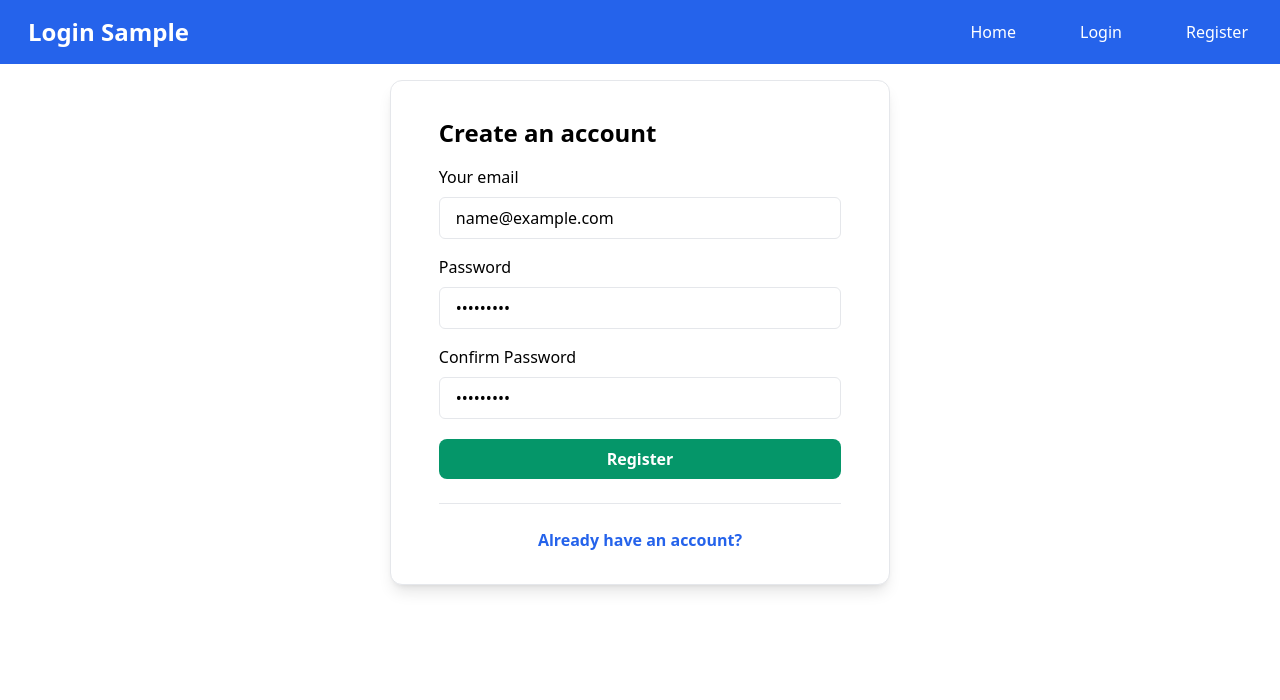
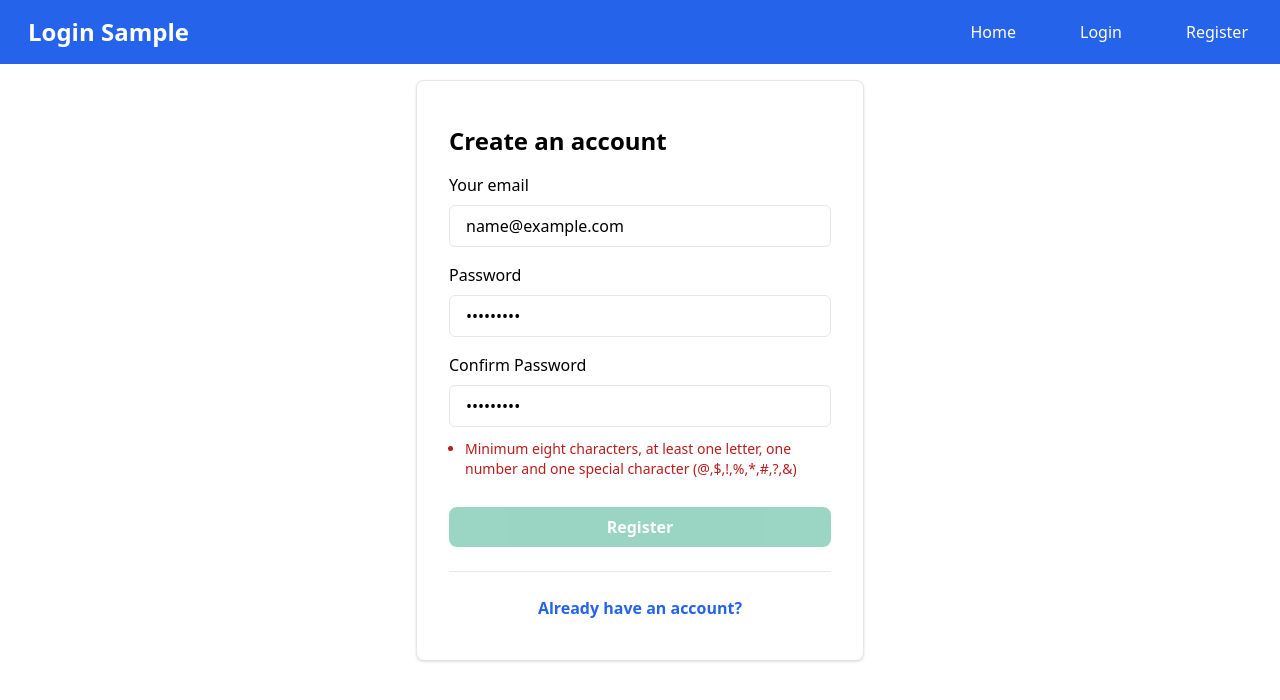
Before and after one commit to thanapholteam/test-react-auth, a React app: page /register in a window 1280 px wide. Both pictures are taken after typing "name@example.com", "Sample123", "Sample123" into the empty fields and a click on the button "Register". Shown: the top 700 px of the page. Built offline with nearby package versions, Linux system fonts and the light colour scheme; no server answers; the HTML template or start-up script is replaced by a standard one.

Commit message:
chore(validate-regis-form)

```diff
--- a/src/pages/Login.tsx
+++ b/src/pages/Login.tsx
@@ -26,10 +26,10 @@ const Login = () => {
 
   return (
     <div>
-      <div className="flex flex-col items-center justify-center">
+      <div className="flex flex-col items-center justify-start mt-4 px-6 py-8 mx-auto md:h-screen lg:py-0">
         <div className="flex-grow">
           <div className="flex items-center justify-center">
-            <div className="px-12 py-6 mt-4 text-left bg-white rounded-xl border shadow-lg">
+            <div className="w-full p-6 bg-white rounded-lg shadow border md:mt-0 sm:max-w-md sm:p-8">
               <h3 className="text-2xl font-bold mt-3">Sign in to your account</h3>
               <form onSubmit={(e) => handleLogin(e)}>
                 <div className="mt-4">
--- a/src/pages/Register.tsx
+++ b/src/pages/Register.tsx
@@ -1,12 +1,14 @@
 import { RegisterPayload } from "@/types/payload";
 import { MySwal } from "@/utils/Swal";
 import { useAuth } from "@/utils/context/AuthContext";
+import { checkPassword, checkEmail } from "@/utils/validate";
 import { useState } from "react";
 import { Link } from "react-router-dom";
 
 const Register = () => {
   const { register } = useAuth();
-
+  const [errEmail, setErrEmail] = useState(true);
+  const [errPassword, setErrPassword] = useState(true);
   const [regisForm, setRegisForm] = useState<RegisterPayload>({
     email: "",
     name: "",
@@ -18,6 +20,8 @@ const Register = () => {
     const name = event.target.name;
     const value = event.target.value;
     setRegisForm({ ...regisForm, [name]: value });
+    setErrEmail(checkEmail(regisForm.email));
+    setErrPassword(checkPassword(regisForm.password));
   };
 
   const handleRegister = async (event: React.FormEvent<HTMLFormElement>) => {
@@ -35,10 +39,9 @@ const Register = () => {
   };
 
   return (
-    <div className="flex flex-col items-center justify-center">
-      <div className="flex-grow">
-        <div className="flex items-center justify-center">
-          <div className="flex flex-col relative px-12 py-6 mt-4 text-left bg-white rounded-xl border shadow-lg">
+    <div className="flex flex-col items-center justify-start mt-4 px-6 py-8 mx-auto md:h-screen lg:py-0">
+
+          <div className="w-full p-6 bg-white rounded-lg shadow border md:mt-0 sm:max-w-md sm:p-8">
             <h3 className="text-2xl font-bold mt-3">Create an account</h3>
             <form onSubmit={(e) => handleRegister(e)}>
               <div className="mt-4">
@@ -55,6 +58,13 @@ const Register = () => {
                     />
                   </label>
                 </label>
+                {!errEmail ? (
+                  <p className="text-sm text-red-700">
+                    Please use a valid email address.
+                  </p>
+                ) : (
+                  ""
+                )}
               </div>
 
               <div className="mt-4">
@@ -85,28 +95,48 @@ const Register = () => {
                       className="w-full px-4 py-2 mt-2 border rounded-md focus:outline-none focus:ring-1 focus:ring-blue-600"
                       onChange={(e) => {
                         setConfirmPass(e.target.value);
+                        setErrPassword(checkPassword(confirmPass));
                       }}
                       required
                     />
                   </label>
                 </label>
               </div>
-
+              <div className="my-3 px-4">
+                <ul className="text-sm text-red-700 list-disc">
+                  {confirmPass !== regisForm.password ? (
+                    <li>Password not match.</li>
+                  ) : (
+                    ""
+                  )}
+                  {!errPassword ? (
+                    <li>
+                      Minimum eight characters, at least one letter, one number
+                      and one special character (@,$,!,%,*,#,?,&)
+                    </li>
+                  ) : (
+                    ""
+                  )}
+                </ul>
+              </div>
               <div className="flex items-baseline justify-center my-1">
-                <button className="w-full py-2 mt-4 text-white font-semibold bg-emerald-600 rounded-lg hover:bg-black hover:text-white transition ease-linear duration-200">
+                <button className="w-full py-2 mt-4 text-white font-semibold bg-emerald-600 rounded-lg hover:bg-emerald-700 disabled:opacity-40 hover:text-white transition ease-linear duration-200"
+                  disabled={!errPassword || confirmPass !== regisForm.password || !errEmail}
+                  >
                   Register
                 </button>
               </div>
-              <hr className="my-6"/>
+              <hr className="my-6" />
               <div className="flex justify-center items-center my-2">
-                <Link to="/login" className="hover:underline text-blue-600 font-semibold mx-1">
-                Already have an account?
+                <Link
+                  to="/login"
+                  className="hover:underline text-blue-600 font-semibold mx-1"
+                >
+                  Already have an account?
                 </Link>
               </div>
             </form>
           </div>
-        </div>
-      </div>
     </div>
   );
 };
```
